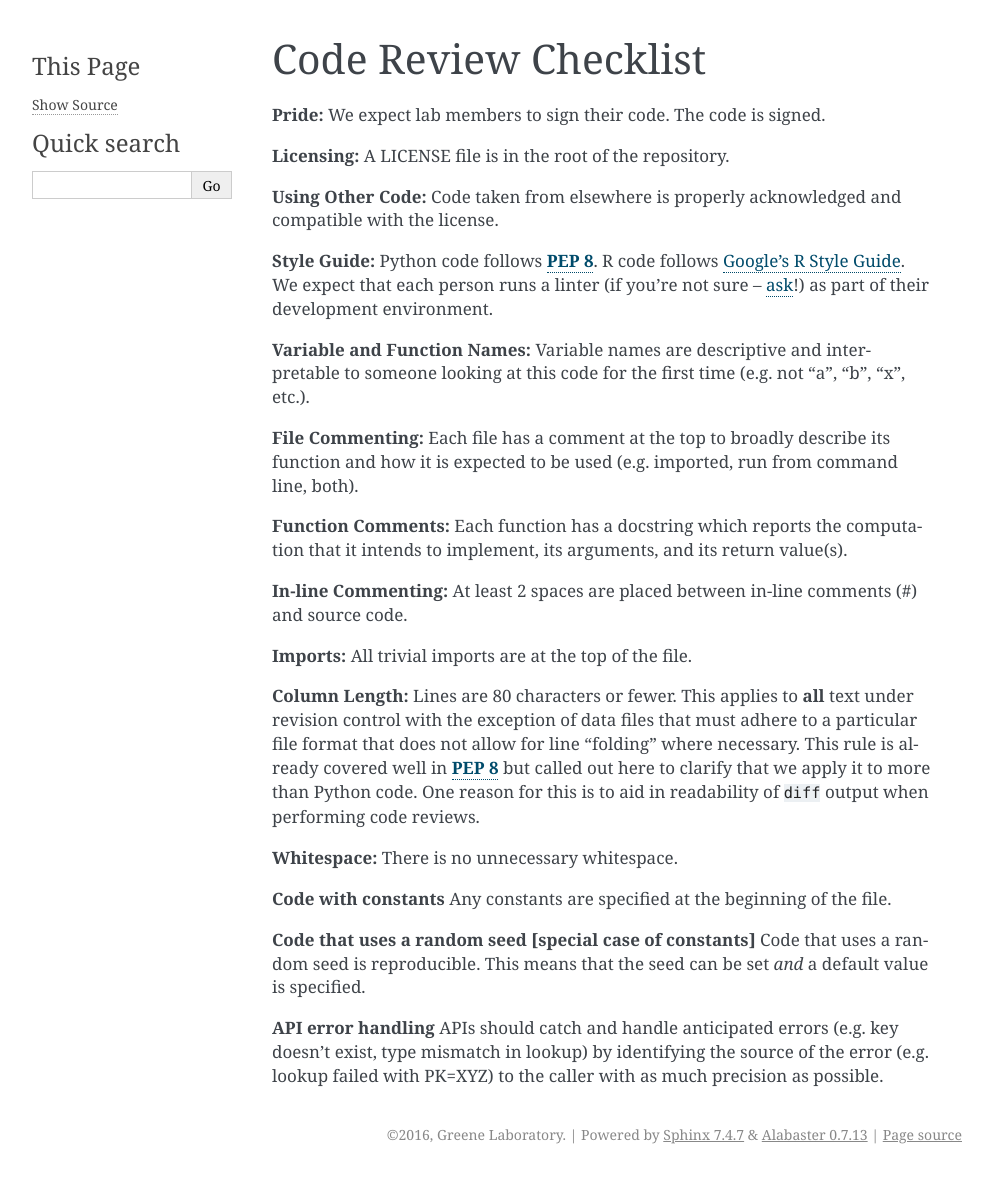
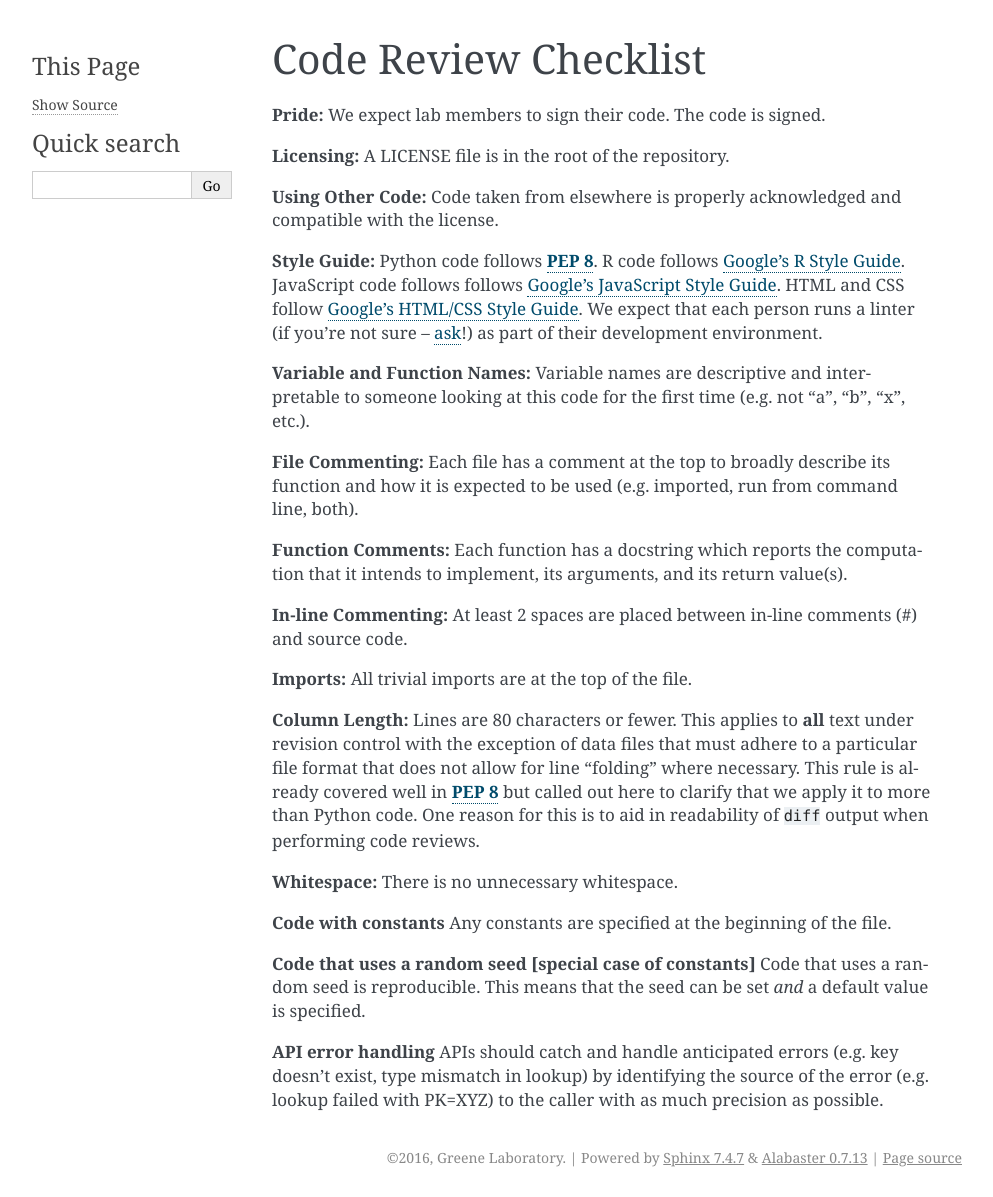
Before and after one commit to greenelab/onboarding, a Sphinx documentation site: the page built from source/code_review_checklist.rst, in a window 1280 px wide. Shown: the whole page, without its empty margins (148-1141 px from the left). Built offline with Sphinx 7.4.7, drawn with Linux system fonts in a browser that asks for light colours; before the commit the page ends 1174 px from its top, so only the background shows below that.

Commit message:
Adding Google Style guides for JS, HTML and CSS in code_review_checklist.rst.

```diff
--- a/source/code_review_checklist.rst
+++ b/source/code_review_checklist.rst
@@ -15,8 +15,12 @@ license.
 
 **Style Guide:**
 Python code follows :pep:`8`. R code follows `Google's R Style Guide
-<https://google.github.io/styleguide/Rguide.xml>`_. We expect that each person
-runs a linter (if you're not sure -- `ask
+<https://google.github.io/styleguide/Rguide.xml>`_. JavaScript code follows
+follows `Google's JavaScript Style Guide
+<https://google.github.io/styleguide/javascriptguide.xml>`_. HTML and CSS
+follow `Google's HTML/CSS Style Guide
+<https://google.github.io/styleguide/javascriptguide.xml>`_.
+We expect that each person runs a linter (if you're not sure -- `ask
 <https://greenelab.slack.com/messages/codereview/>`_!) as part of their
 development environment.
 
```
